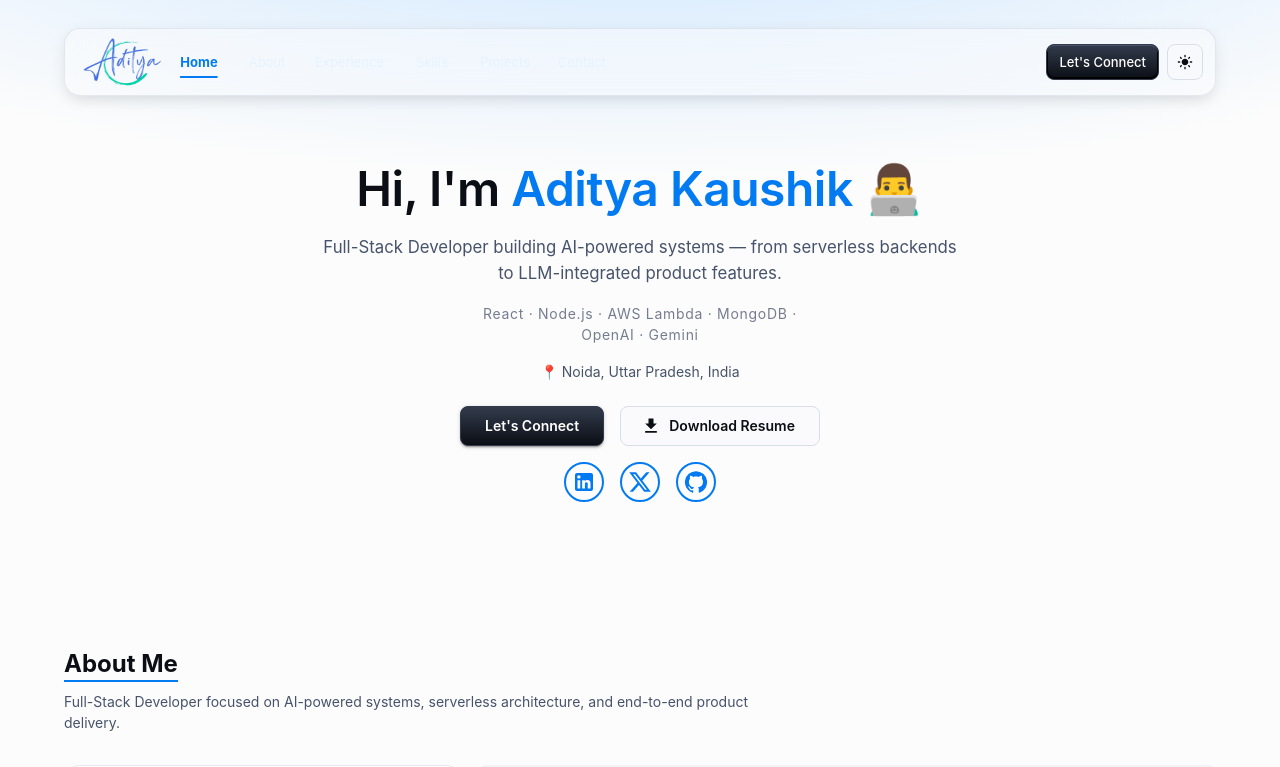
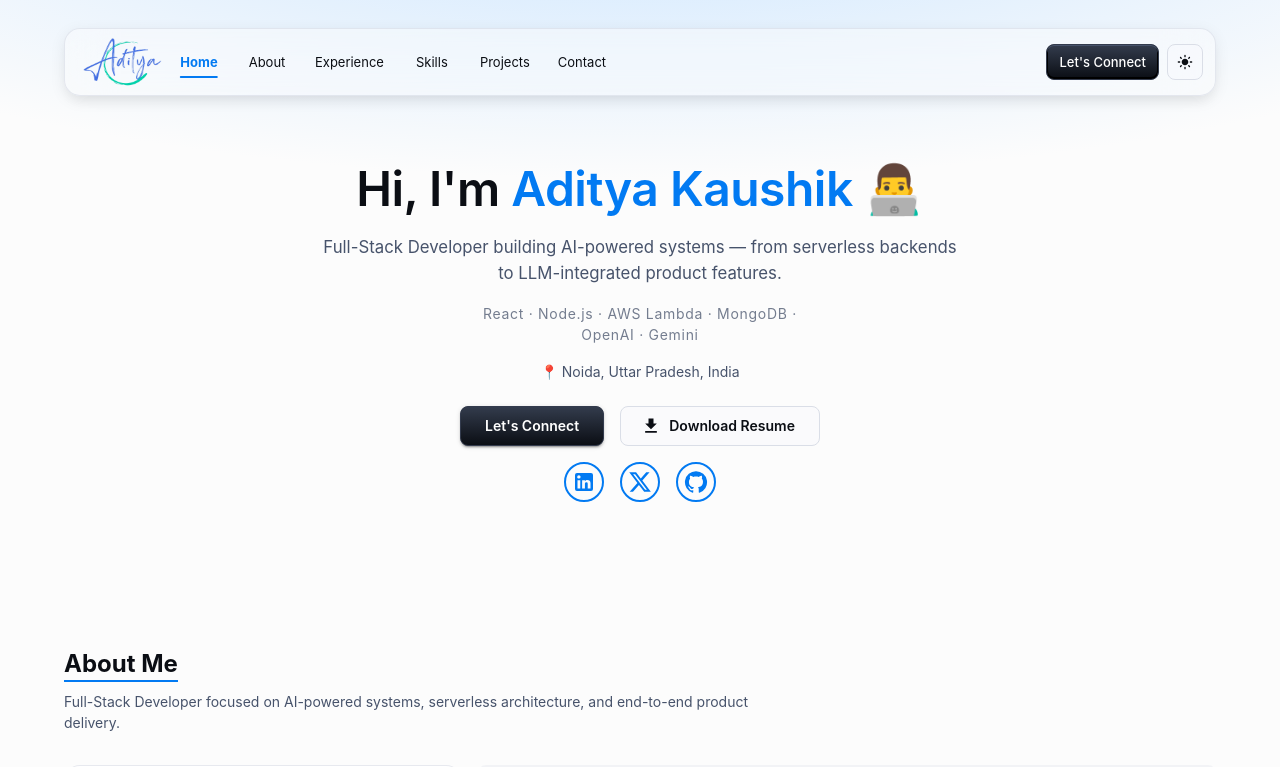
Before and after one commit to adityakaushik01/React-Portfolio, a React (Vite) app: page / in a window 1280 px wide. Shown: the top 767 px of the page. Built offline with nearby package versions, Linux system fonts and the light colour scheme.

Commit message:
Navbar option dark mode color fixed

```diff
--- a/src/components/Navbar.jsx
+++ b/src/components/Navbar.jsx
@@ -146,7 +146,7 @@ export default function Navbar() {
                         sx={{
                           position: 'relative',
                           fontWeight: activeId === id ? 700 : 400,
-                          color: activeId === id ? 'primary.main' : 'inherit',
+                          color: activeId === id ? 'primary.main' : 'text.primary',
                           '&::after': {
                             content: '""',
                             position: 'absolute',
```
